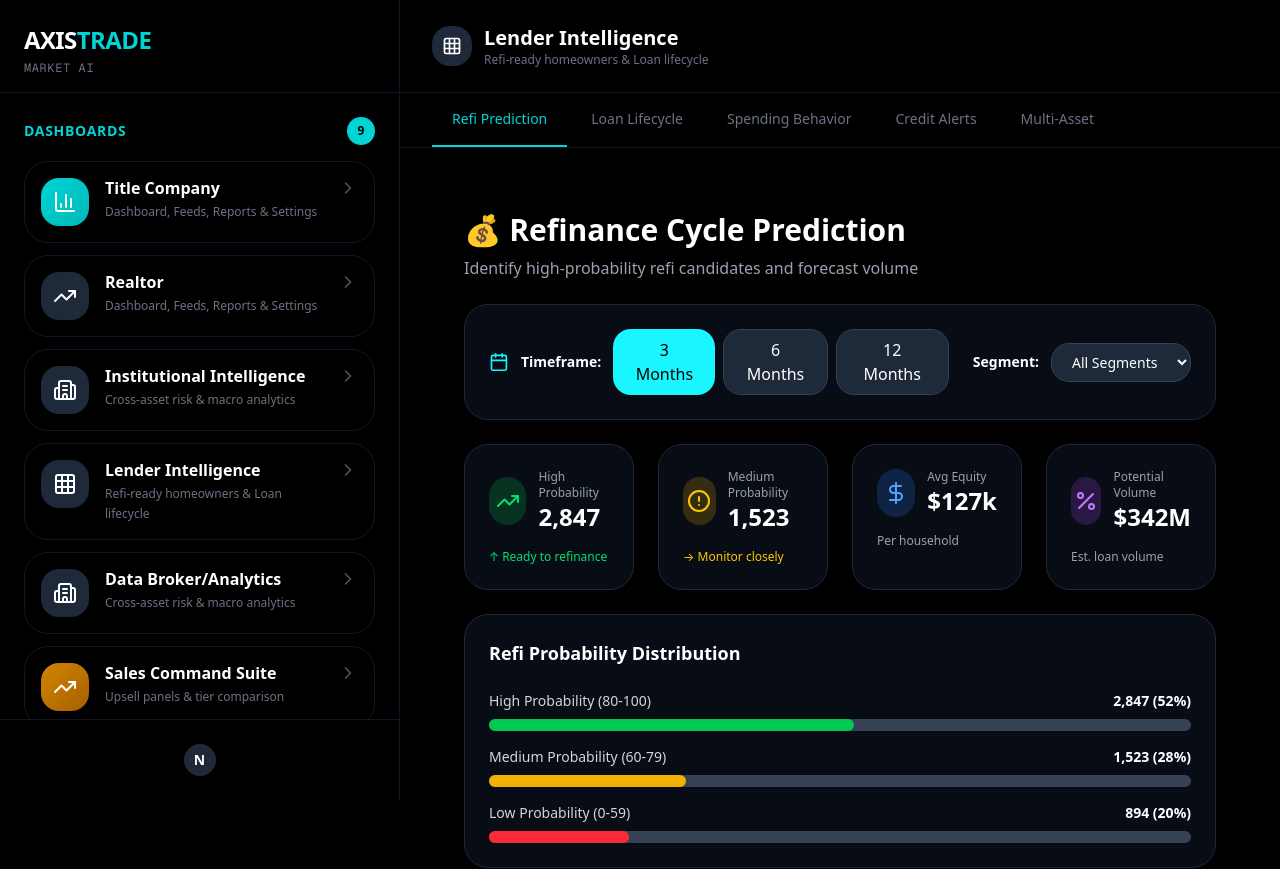
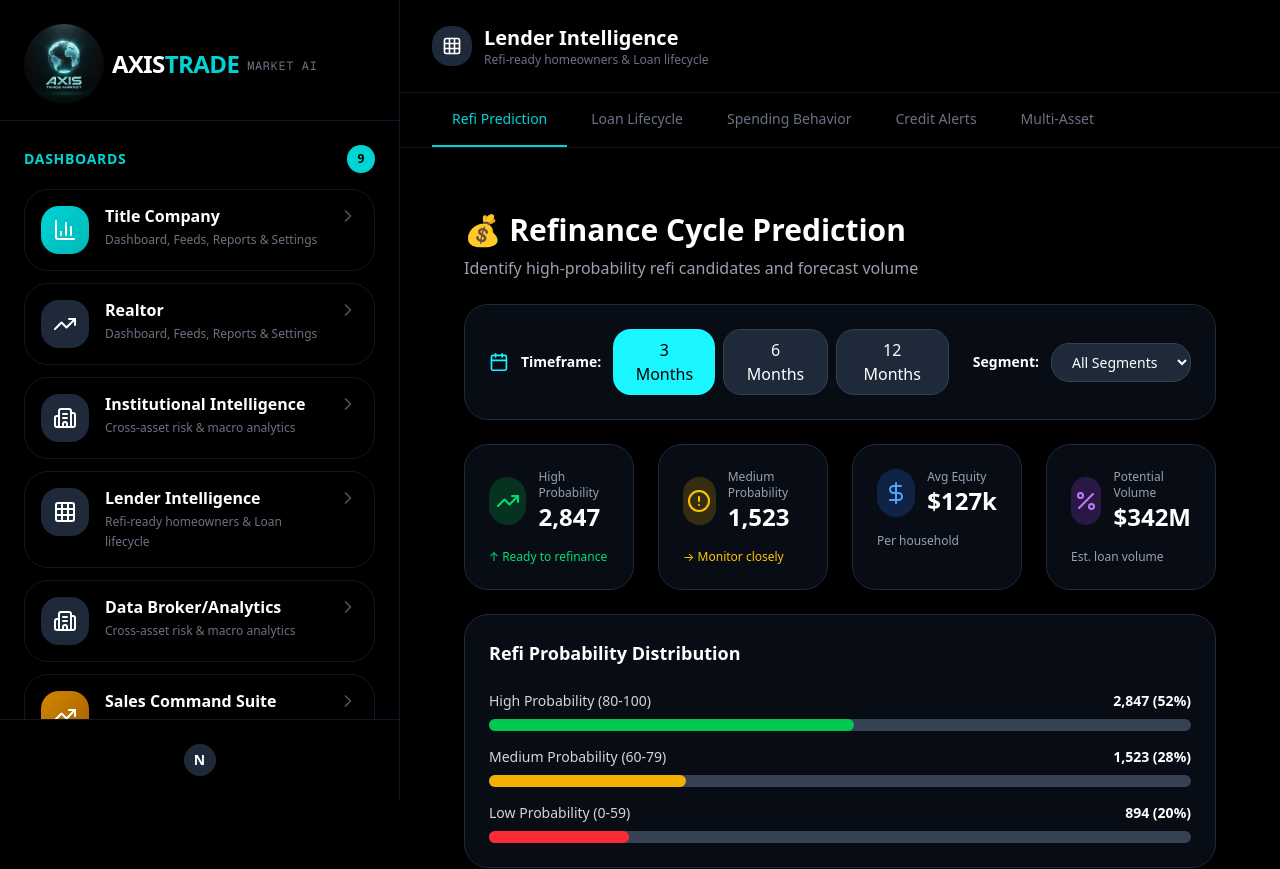
Before and after one commit to ar-rehman786/frontend, a Next.js app: page /dashboard in a window 1280 px wide. Shown: the top 869 px of the page. Built offline with nearby package versions, Linux system fonts and the light colour scheme.

Commit message:
new changes

```diff
--- a/components/Sidebar1.tsx
+++ b/components/Sidebar1.tsx
@@ -107,7 +107,8 @@ export default function Sidebar1({ activeDashboard, onDashboardChange }: Sidebar
     return (
         <aside className="w-[400px] h-screen bg-black border-r border-gray-900 flex flex-col fixed left-0 top-0">
             {/* Logo */}
-            <div className="p-6 pb-4 border-b border-gray-900 flex-shrink-0">
+            <div className="p-6 pb-4 border-b border-gray-900 flex-shrink-0 flex items-center gap-x-2">
+                    <img src="/axis-trade-market.jpeg" className='rounded-full h-20 w-20' alt="" />
                 <h1 className="text-2xl font-bold tracking-tight">
                     <span className="text-white">AXIS</span>
                     <span className="text-[#00D4D4]">TRADE</span>
```
Also changed, not shown: public/axis-trade-market.jpeg, 1 other file (tests, documents, lock files or other folders).
